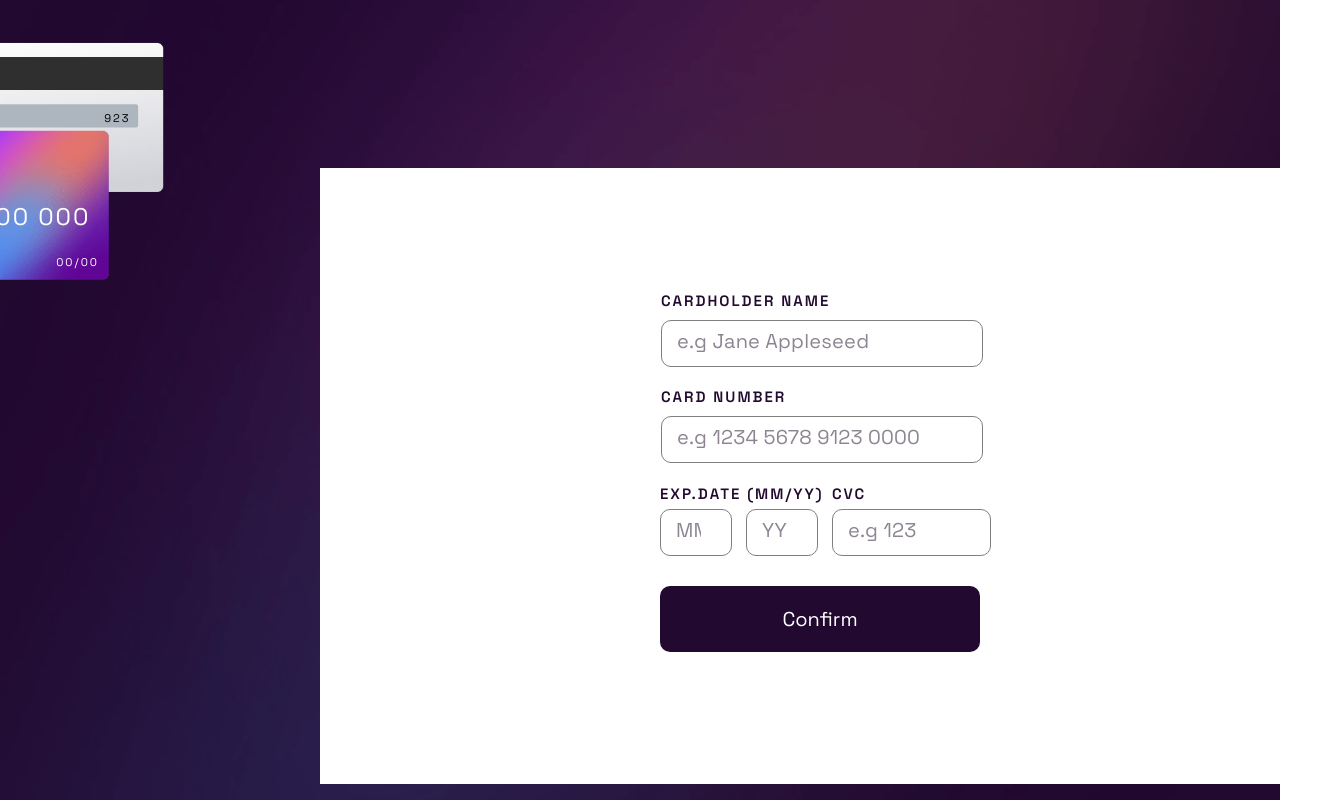
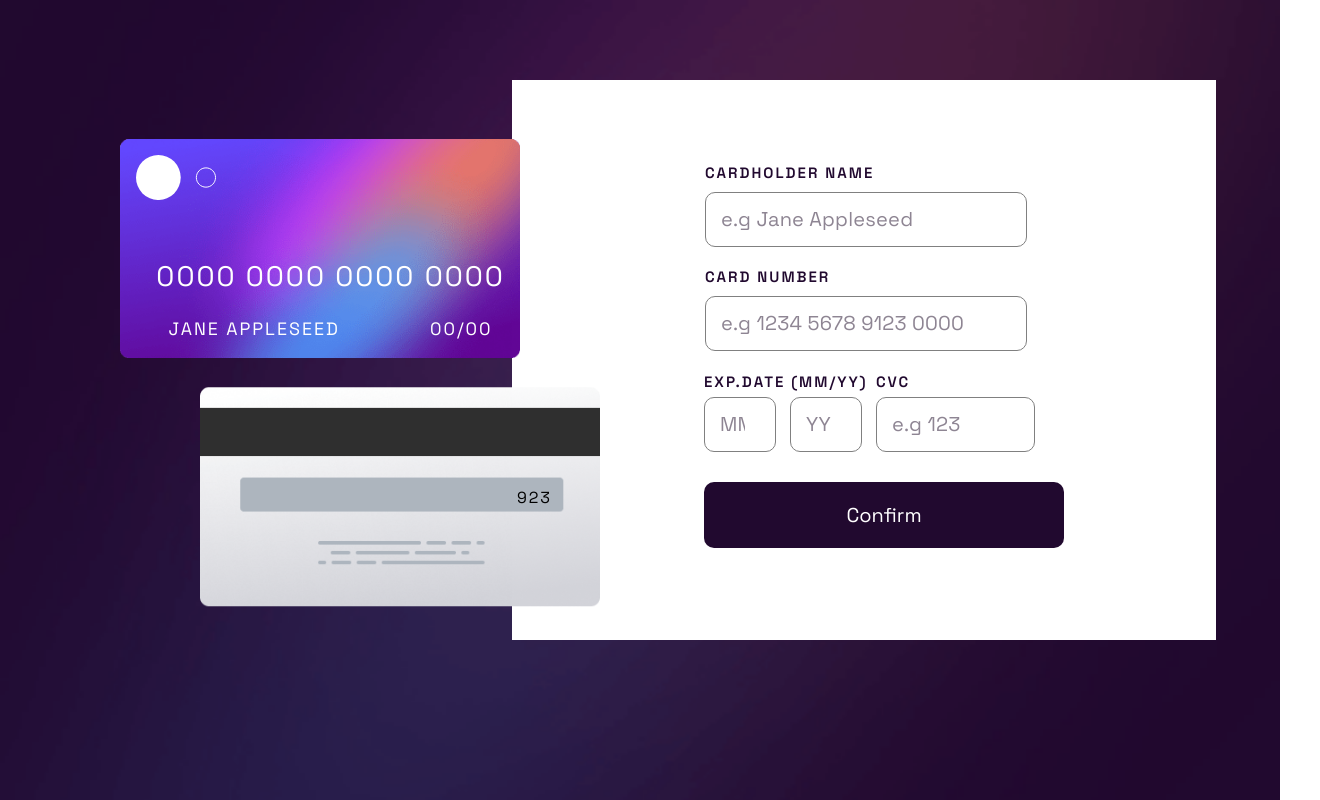
Before and after one commit to brian-h2/Card-Detail, a React (Vite) app: page / in a window 1280 px wide. Shown: the whole page, 1320 px wide, since content can reach past the window. Built offline with nearby package versions, Linux system fonts and the light colour scheme.

Commit message:
controlando inputs

```diff
--- a/src/components/Card/Card-Views/Card-Back/card-back.css
+++ b/src/components/Card/Card-Views/Card-Back/card-back.css
@@ -17,3 +17,13 @@
 .card-back img{
    max-width: 17rem;
 }
+
+@media (min-width: 700px) {
+    .card-back{
+        transform: translate(-40%, 30%);
+    }
+
+    .card-back p{
+        font-size: 1em;
+    }
+}
--- a/src/components/Card/Card-Views/Card-Front/Card-Front.jsx
+++ b/src/components/Card/Card-Views/Card-Front/Card-Front.jsx
@@ -8,7 +8,7 @@ const CardFront = ({datesInfo,isClicked}) => {
             <img srcSet={img}></img>
             <img className="card-logo"srcSet={imgLogo}></img>
             <div className='card-front-content-dates'>
-                <h1 className='card-number'>{  isClicked  ? datesInfo.number : "000 000 000 000" }</h1>
+                <h1 className='card-number'>{  isClicked  ? datesInfo.number : "0000 0000 0000 0000" }</h1>
                 <div className="card-front-content-dates-bottom">
                 <h1 className='card-name'>{ isClicked ? datesInfo.name : "Jane Appleseed"}</h1>
                     <p className='card-date'>
--- a/src/components/Card/Card-Views/Card-Front/card-front.css
+++ b/src/components/Card/Card-Views/Card-Front/card-front.css
@@ -32,7 +32,7 @@
 }
 
 .card-front-content-dates .card-number{
-    font-size: 1.5em;
+    font-size: 1.1em;
     margin-bottom: 0.5rem;
     font-weight: 400;
 }
@@ -60,7 +60,8 @@
 
 
 @media (min-width: 700px) {
-    /* .card-front img{
-        top: 8.2rem;
-    } */
+    .card-front{
+        transform: translate(-60%, -80%);
+        font-size: 1.6em;
+    }
 }
--- a/src/components/Card/Card-Views/card-views.css
+++ b/src/components/Card/Card-Views/card-views.css
@@ -4,13 +4,15 @@
     z-index: 3000;
 }
 
+@media (min-width: 700px) {
+    .cards{
+       padding-top: 40rem;
+       padding-left: 45rem;
+       margin: auto;
 
+    }
 
-
-@media (min-width: 700px) {
-    /* .cards{
-        display: flex;
-        flex-direction: row;
-
-    } */
+    .cards img{
+        max-width: 25rem;
+    }
 }
--- a/src/components/Card/Form/Form-Components/Form-Date/Form-Date.jsx
+++ b/src/components/Card/Form/Form-Components/Form-Date/Form-Date.jsx
@@ -21,6 +21,7 @@ const FormDate = ({label,name,type,className,placeHolder,handleEventChange}) =>
                     name={name}
                     type={type}
                     onChange={setValues}
+                    required="required"
                     >
                     </input>
                 </div>
--- a/src/components/Card/Form/Form.jsx
+++ b/src/components/Card/Form/Form.jsx
@@ -5,27 +5,54 @@ import './form.css'
 const FormGeneral = ({clickButton,setInformation}) => {
 
     const [dates,setDates] = useState('')
+    const [value,setValue] = useState(false)
 
     const handleEventChange = ({name,value}) => {
         setDates({
             ...dates,
                 [name] : value,
         })
-        setInformation(dates)
     }
     const preventEvent = (e) => {
+        e.preventDefault()
+        comprobarCampos()
+        if(value == false) {
+         clickButton(false)
+        } else {
+         clickButton(true)
+         setInformation(dates)
+        }
+    }
 
-        e.preventDefault()
+    const comprobarCampos = () => {
+        if(dates.name.length < 3) {
+            dates.name == "e.g Jane Applessed"
+            alert("Nombre muy corto")
+            setValue(false)
+            return;
+        } else {
+            setValue(true)
+        }
+
+        if(dates.number.length < 4) {
+            dates.number == "e.g 1234 5678 9123 0000"
+            alert("Numero corto")
+            setValue(false)
+            return;
+        } else {
+            setValue(true)
+        }
+
     }
 
     const setClicked = () => {
-       clickButton()
+        preventEvent()
     }
 
 
 
     return (
-        <form onSubmit={preventEvent}>
+        <form onSubmit={preventEvent} >
             <FormDate
             label="cardholder Name"
             type="text"
@@ -47,8 +74,10 @@ const FormGeneral = ({clickButton,setInformation}) => {
 
             handleEventChange={handleEventChange}
             />
+            <div className="form-button">
+                <button onClick={setClicked}>Confirm</button>
+            </div>
 
-            <button onClick={setClicked}>Confirm</button>
 
         </form>
     )
--- a/src/components/Card/Form/form.css
+++ b/src/components/Card/Form/form.css
@@ -3,7 +3,7 @@ form{
     position: absolute;
     z-index: 1;
     top:12.5rem;
-    max-width: 1000px;
+    max-width: 1440px;
     width: 100%;
     height: 77vh;
     text-align: left;
@@ -22,11 +22,21 @@ form input{
     border: 1px solid gray;
     margin-top: 10px;
     width: 100%;
+    font-size: 20px;
+    color: var(--Dark-grayish-violet);
 }
 
-form button{
+form input:hover{
+    border: 1px solid var(--Linear-gradient);
+}
+
+form .form-button{
+    max-width: 320px;
+    width: 100%;
+}
+
+form .form-button button{
     padding: 20px;
-    max-width: 280px;
     width: 100%;
     margin: 10px auto;
     border-radius: 10px;
@@ -38,6 +48,7 @@ form button{
 
 }
 
+
 form input::-webkit-input-placeholder { /* Chrome, Safari, Opera */
     color: var(--Dark-grayish-violet);
     font-size: 20px;
@@ -45,7 +56,6 @@ form input::-webkit-input-placeholder { /* Chrome, Safari, Opera */
     font-optical-sizing: auto;
     font-style: normal;
     letter-spacing: 0.2px;
-
 }
 
 form label{
@@ -56,8 +66,15 @@ form label{
 
 @media (min-width: 700px) {
     form{
-        top:10.5rem;
-        margin:  auto;
-        left: 25%
+        top: 5rem;
+        max-width: 55%;
+        height: 70%;
+        left: 40%;
+
+    }
+
+    form .form-button{
+        max-width: 320px;
+        width: 100%;
     }
 }
--- a/src/index.css
+++ b/src/index.css
@@ -2,6 +2,7 @@
   margin: 0px;
   padding: 0px;
   box-sizing: content-box;
+
 }
 
 :root{
--- a/src/pages/Home/Home.jsx
+++ b/src/pages/Home/Home.jsx
@@ -22,11 +22,11 @@ const Home = () =>  {
 
     return (
         <div className="home">
-            <div className="cards-home">
-                <CardViews datesInfo={datesInfo} isClicked={isClicked}/>
-            </div>
-            <div className="form-general">
-                <FormGeneral clickButton={clickButton} setInformation={setInformation}/>
+            <div className="home-cards">
+            <CardViews datesInfo={datesInfo} isClicked={isClicked}/>
+
+
+            <FormGeneral clickButton={clickButton} setInformation={setInformation}/>
             </div>
         </div>
     )
--- a/src/pages/Home/home.css
+++ b/src/pages/Home/home.css
@@ -1,7 +1,10 @@
 .home{
     max-width: 1440px;
     min-height: 100vh;
+    margin: auto;
 }
+
+
 
 @media (min-width: 700px) {
     .home{
```
